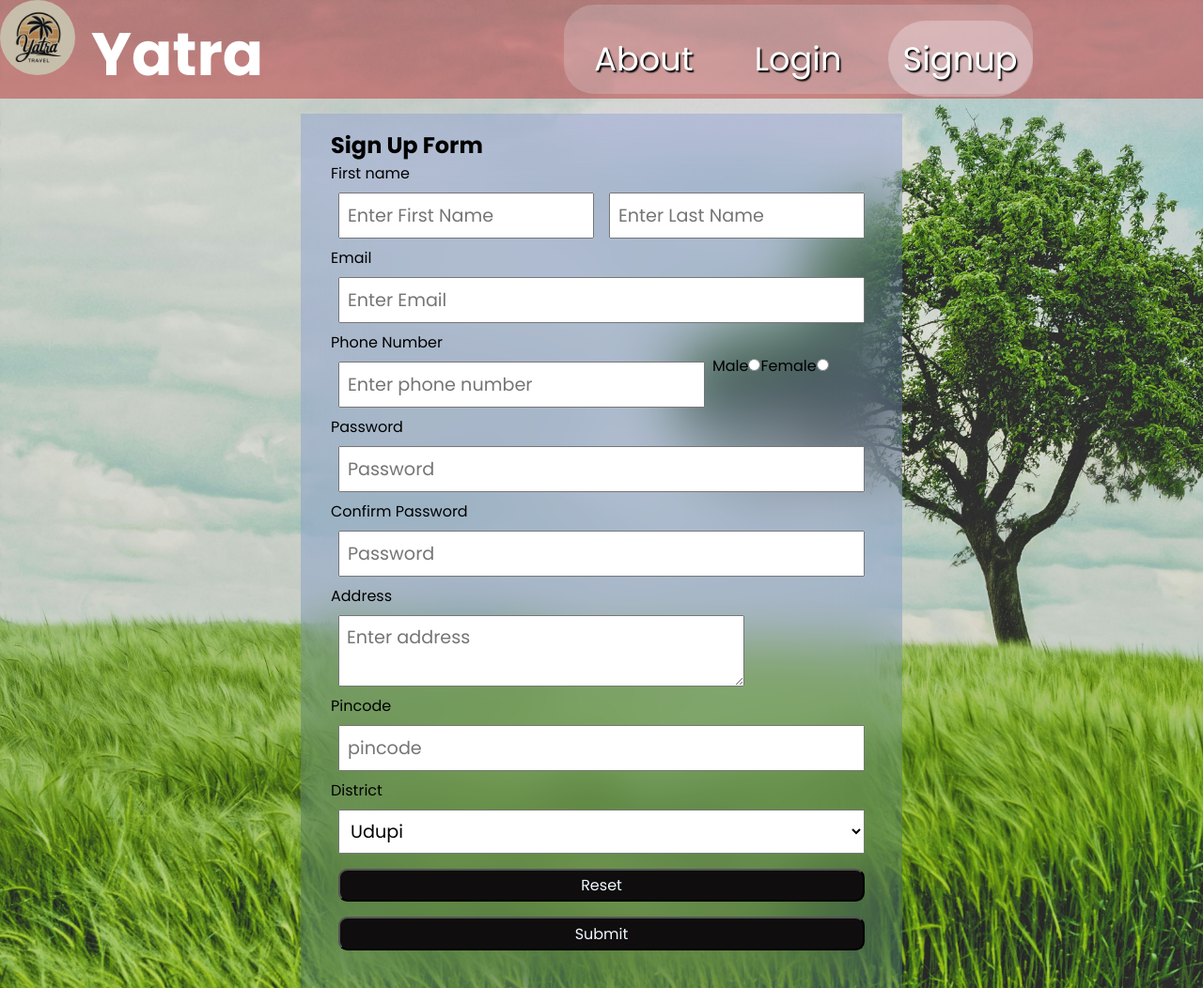
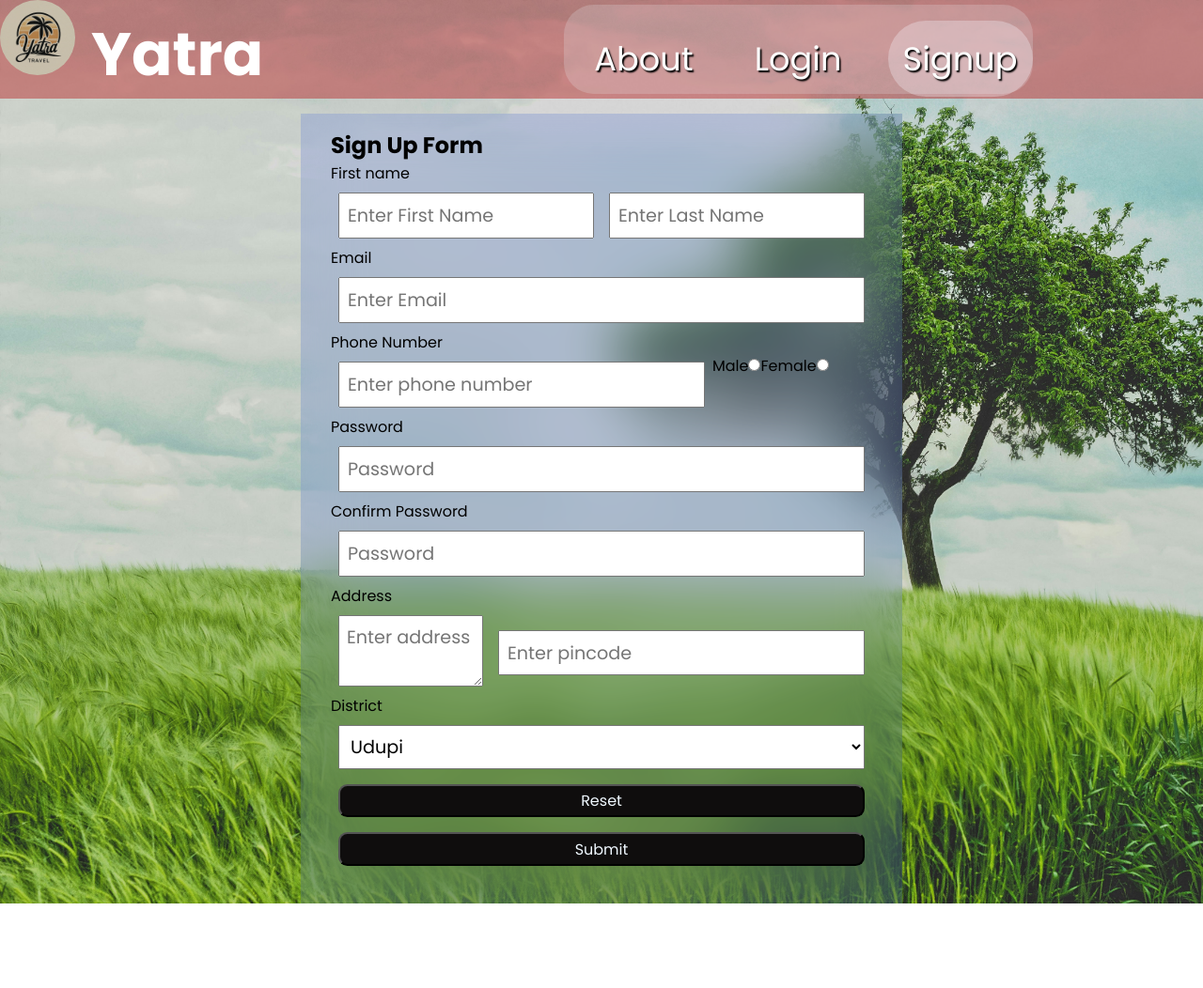
Before and after one commit to Vishal1720/Yatra, a PHP site: page /signup.html in a window 1280 px wide. Shown: the whole page at 94% size. After the commit the page ends 962 px from the top, so only its background shows below. Run offline with PHP 8.4, Linux system fonts and the light colour scheme.

Commit message:
modified:   signup.html and index.css

```diff
--- a/index.css
+++ b/index.css
@@ -117,3 +117,7 @@ a:hover{
 #address{
     width:75%;
 }
+#pin{
+    height: 3rem;
+    margin-top:1.5rem;
+}
--- a/signup.html
+++ b/signup.html
@@ -46,9 +46,11 @@
         <label class="loglbl" for="confirmpass"> Confirm Password</label>
         <input required type="password" id="confirmpass" name="password" class="logfields" placeholder="Password" >
         <label class="loglbl" for="add"> Address </label>
-        <textarea required  id="address" name="address" class="logfields" placeholder="Enter address" ></textarea>
-        <label class="loglbl" for="pincode"> Pincode</label>
-        <input type="number" id="pin" name="pin" class="logfields" required placeholder="pincode"/>
+        <div style="display: flex;">
+        <textarea required rows="2" id="address" name="address" class="logfields" placeholder="Enter address" ></textarea>
+
+        <input type="number" id="pin" name="pin" class="logfields" required placeholder="Enter pincode"/>
+    </div>
         <label class="loglbl" for="pincode"> District </label>
         <select class="logfields"><option>Udupi</option><option>Dakshina Kannada</option></select>
         <button type="reset" class="logbtn">Reset</button>
```
